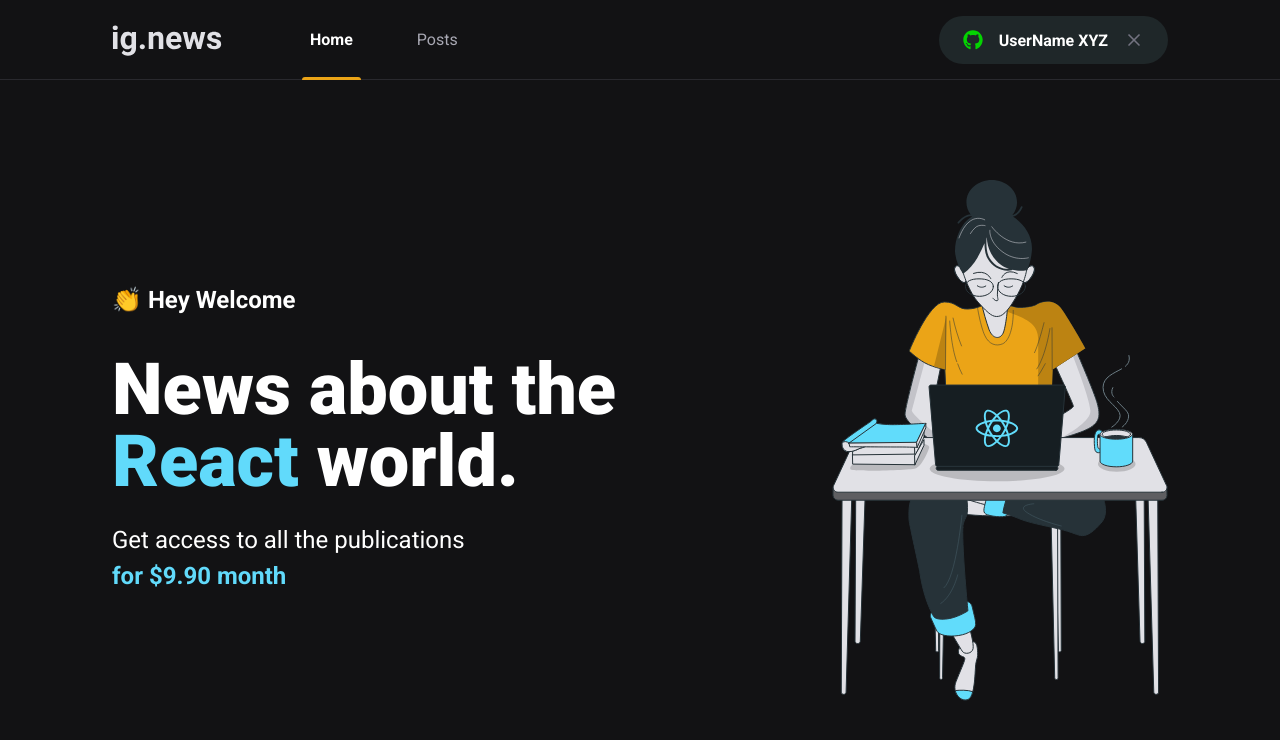
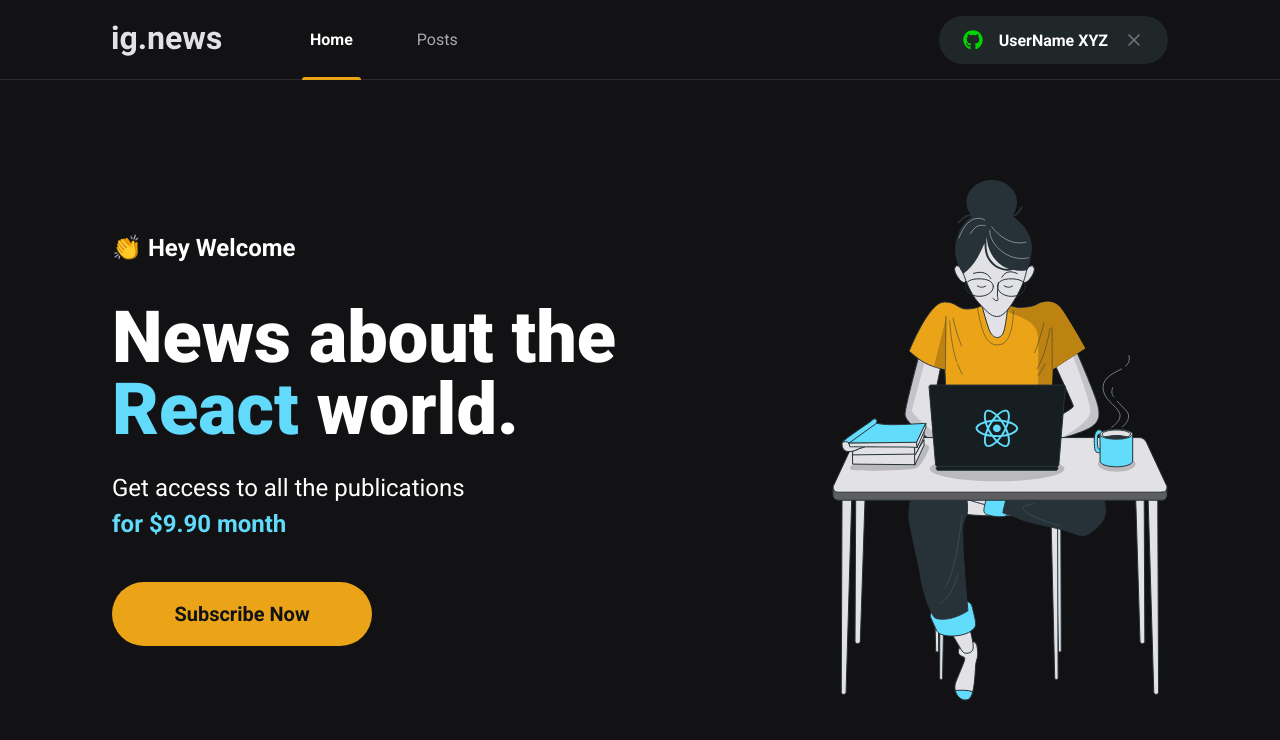
Before and after one commit to lcpsd/ignite-ignews, a Next.js app: page / in a window 1280 px wide. Shown: the top 740 px of the page. Built offline with nearby package versions, Linux system fonts and the light colour scheme.

Commit message:
subscribe button in home

```diff
--- /dev/null
+++ b/src/components/SubscribeButtton/index.tsx
@@ -0,0 +1,11 @@
+import styles from './styles.module.scss'
+
+export function SubscribeButton(){
+    return(
+        <button
+        className={styles.subscribeButton}
+        >
+            Subscribe Now
+        </button>
+    )
+}
--- /dev/null
+++ b/src/components/SubscribeButtton/styles.module.scss
@@ -0,0 +1,18 @@
+.subscribeButton{
+    height: 4rem;
+    width: 260px;
+    border: 0;
+    border-radius: 2rem;
+    background: var(--yellow-500);
+    color: var(--gray-900);
+    font-size: 1.25rem;
+    font-weight: bold;
+    display: flex;
+    align-items: center;
+    justify-content: center;
+    transition: filter 0.2 ease-in-out;
+
+    &:hover{
+        filter: brightness(0.8);
+    }
+}
--- a/src/pages/index.tsx
+++ b/src/pages/index.tsx
@@ -1,6 +1,7 @@
 import styles from '../styles/home.module.scss'
 
 import Head from 'next/head'
+import { SubscribeButton } from '../components/SubscribeButtton'
 
 export default function Home() {
   return (
@@ -10,12 +11,17 @@
         </Head>
         <main className={styles.contentContainer}>
           <section className={styles.hero}>
+
             <span>👏 Hey Welcome</span>
+
             <h1>News about the <span>React</span> world.</h1>
+
             <p>
               Get access to all the publications <br />
               <span>for $9.90 month</span>
             </p>
+
+            <SubscribeButton/>
           </section>
 
           <img src="/assets/images/avatar.svg" alt="girl coding" />
--- a/src/styles/home.module.scss
+++ b/src/styles/home.module.scss
@@ -39,4 +39,8 @@
             font-weight: bold;
         }
     }
+
+    button{
+        margin-top: 2.5rem;
+    }
 }
```
